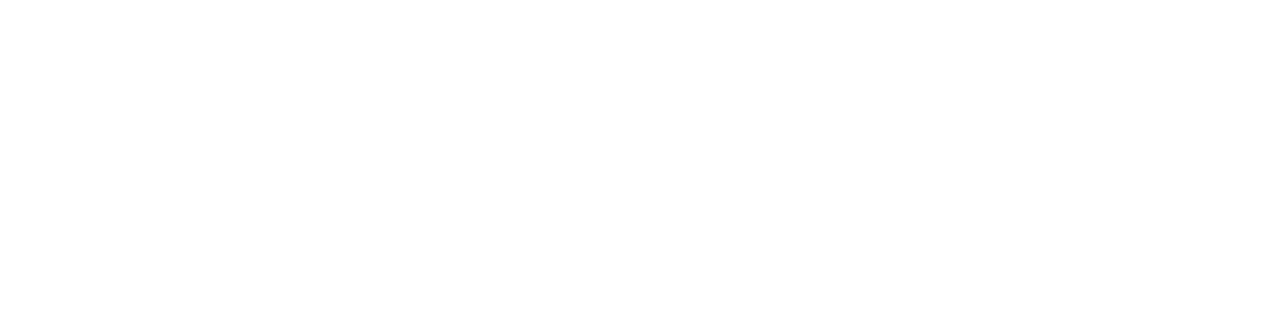
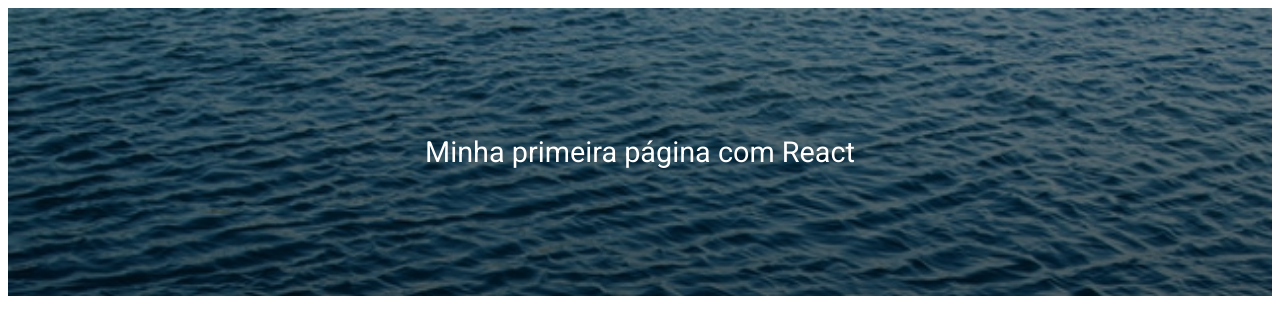
Before and after one commit to vivianebresolin/first-page-with-react, a React (Create React App) app: page / in a window 1280 px wide. Shown: the top 334 px of the page. Built offline with nearby package versions, Linux system fonts and the light colour scheme.

Commit message:
Added component Header

```diff
--- a/src/App.js
+++ b/src/App.js
@@ -1,4 +1,5 @@
 import Routes from './routes';
+import './app.css';
 
 export default function App() {
   return <Routes />
--- a/src/Components/Header/index.js
+++ b/src/Components/Header/index.js
@@ -1,11 +1,26 @@
 import styled from 'styled-components';
+import backgroundImage from '../../images/sea.jpg';
 
 export default function Header() {
+    const Header = styled.header`
+        width: 100%;
+        height: 18em;
+        background: linear-gradient(rgba(0,0,0,.5),rgba(0,0,0,.6)), url(${backgroundImage});
+        background-size: cover;
+        display: flex;
+        align-items: center;
+        justify-content: center;
+    `;
+
     const Paragraph = styled.p`
-
-    `
+        color: white;
+        font-size: 1.8rem;
+        font-family: 'Roboto', sans-serif;
+    `;
 
     return (
-        <Paragraph />
+        <Header>
+            <Paragraph>Minha primeira página com React</Paragraph>
+        </Header>
     )
 }
--- /dev/null
+++ b/src/app.css
@@ -0,0 +1 @@
+@import url('https://fonts.googleapis.com/css2?family=Roboto&display=swap');
```
Also changed, not shown: src/images/sea.jpg (added).
